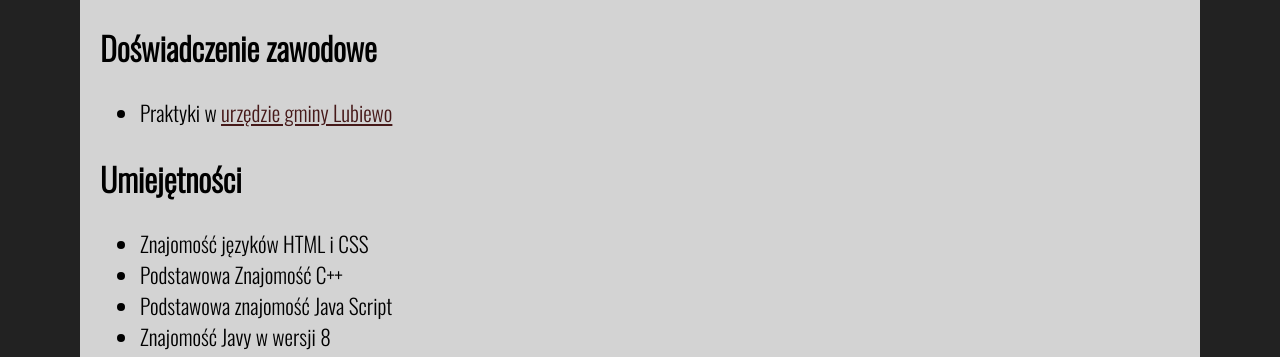
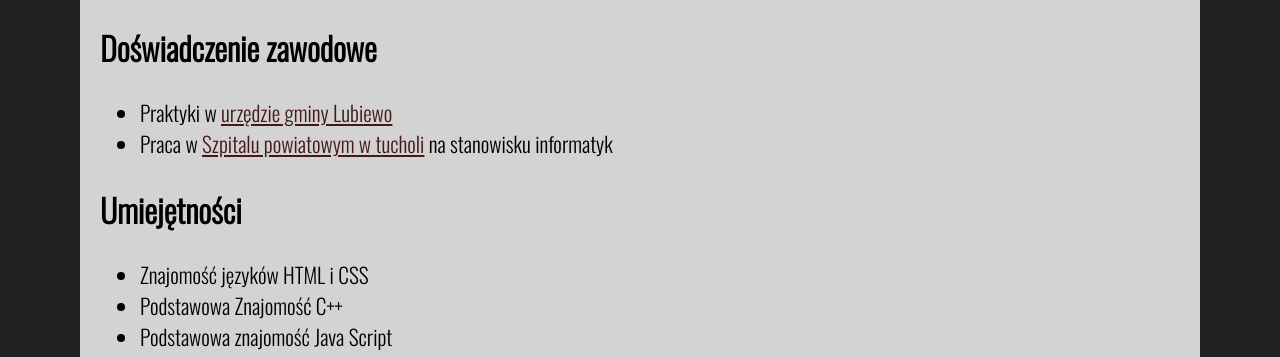
Before and after one commit to mateuszhermann/mateuszhermann.github.io, a plain HTML site: page index.html in a window 1280 px wide. Shown: the part 723-1080 px from the top of the page. Drawn offline with nearby package versions, Linux system fonts and the light colour scheme.

Commit message:
zmieniono:       index.html

```diff
--- a/index.html
+++ b/index.html
@@ -57,6 +57,7 @@
             <h2>Doświadczenie zawodowe</h2>
             <ul>
                 <li>Praktyki w <a href="http://lubiewo.pl/" target="_blank">urzędzie gminy Lubiewo</a></li>
+                <li>Praca w <a href="https://www.szpitaltuchola.pl/">Szpitalu powiatowym w tucholi</a> na stanowisku informatyk</li>
             </ul>
         </section>
 
```
